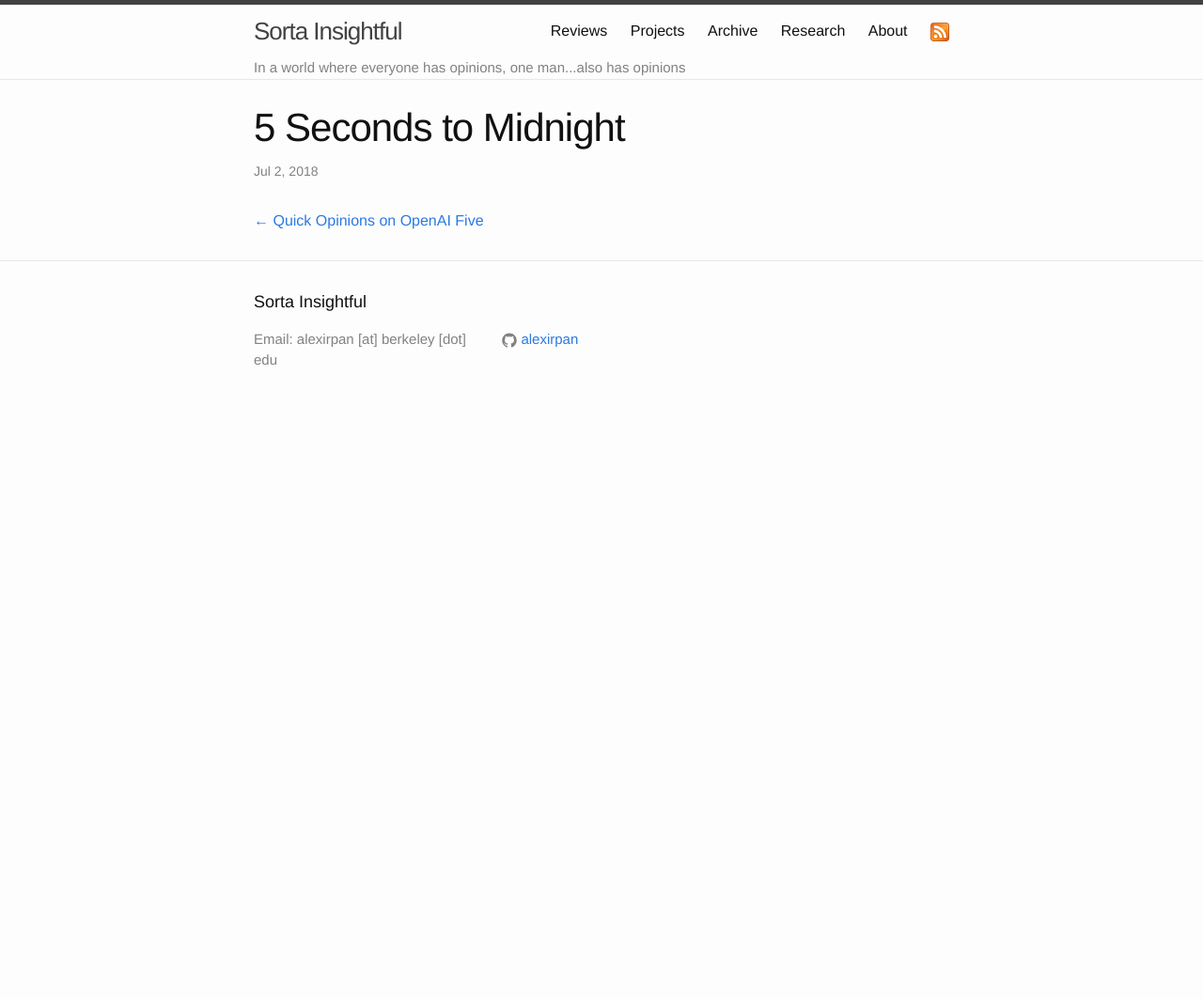
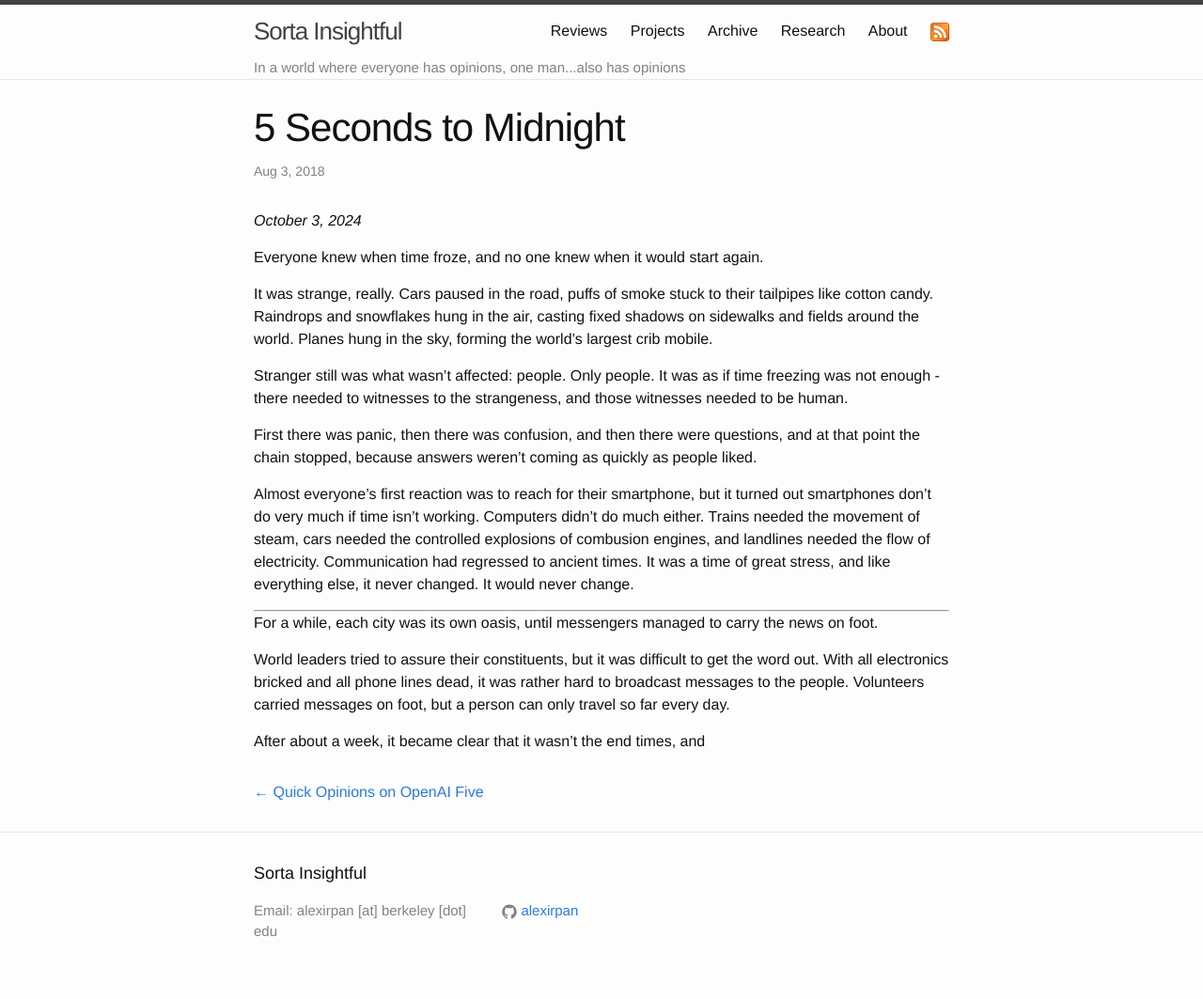
Before and after one commit to alexirpan/alexirpan.github.io, a Jekyll site: the page built from _posts/2018-07-02-five-seconds-to-midnight.markdown, in a window 1280 px wide. Shown: the whole page at 94% size. Built offline with Jekyll 4.4.1, drawn with Linux system fonts in a browser that asks for light colours; nearby versions of some CDN libraries; before the commit the page ends 900 px from its top, so only the background shows below that.

Commit message:
Basically a total rewrite?

```diff
--- a/_posts/2018-07-02-five-seconds-to-midnight.markdown
+++ b/_posts/2018-07-02-five-seconds-to-midnight.markdown
@@ -1,5 +1,43 @@
 ---
 layout: post
 title:  "5 Seconds to Midnight"
-date:   2018-07-02 20:45:00 -0700
+date:   2018-08-03 00:01:02 -0700
 ---
+
+*October 3, 2024*
+
+Everyone knew when time froze, and no one knew when it would start again.
+
+It was strange, really. Cars paused in the road, puffs of smoke stuck
+to their tailpipes like cotton candy. Raindrops and snowflakes hung in the air,
+casting fixed shadows on sidewalks and fields around the world. Planes hung
+in the sky, forming the world's largest crib mobile.
+
+Stranger still was what wasn't affected: people. Only people. It was as if
+time freezing was not enough - there needed to witnesses to the strangeness,
+and those witnesses needed to be human.
+
+First there was panic, then there was confusion, and then there were questions,
+and at that point the chain stopped, because answers weren't coming as quickly
+as people liked.
+
+Almost everyone's first reaction was to reach for their smartphone, but it
+turned out smartphones don't do very much if time isn't working. Computers
+didn't do much either. Trains needed the movement of steam, cars needed the
+controlled explosions of combusion engines, and landlines needed the flow of
+electricity. Communication had regressed to ancient times. It was a time of great
+stress, and like everything else, it never changed. It would never change.
+
+
+-------
+
+
+For a while, each city was its own oasis, until messengers managed to carry
+the news on foot.
+
+World leaders tried to assure their constituents, but it was difficult to
+get the word out. With all electronics bricked and all phone lines dead,
+it was rather hard to broadcast messages to the people. Volunteers carried
+messages on foot, but a person can only travel so far every day.
+
+After about a week, it became clear that it wasn't the end times, and
```
